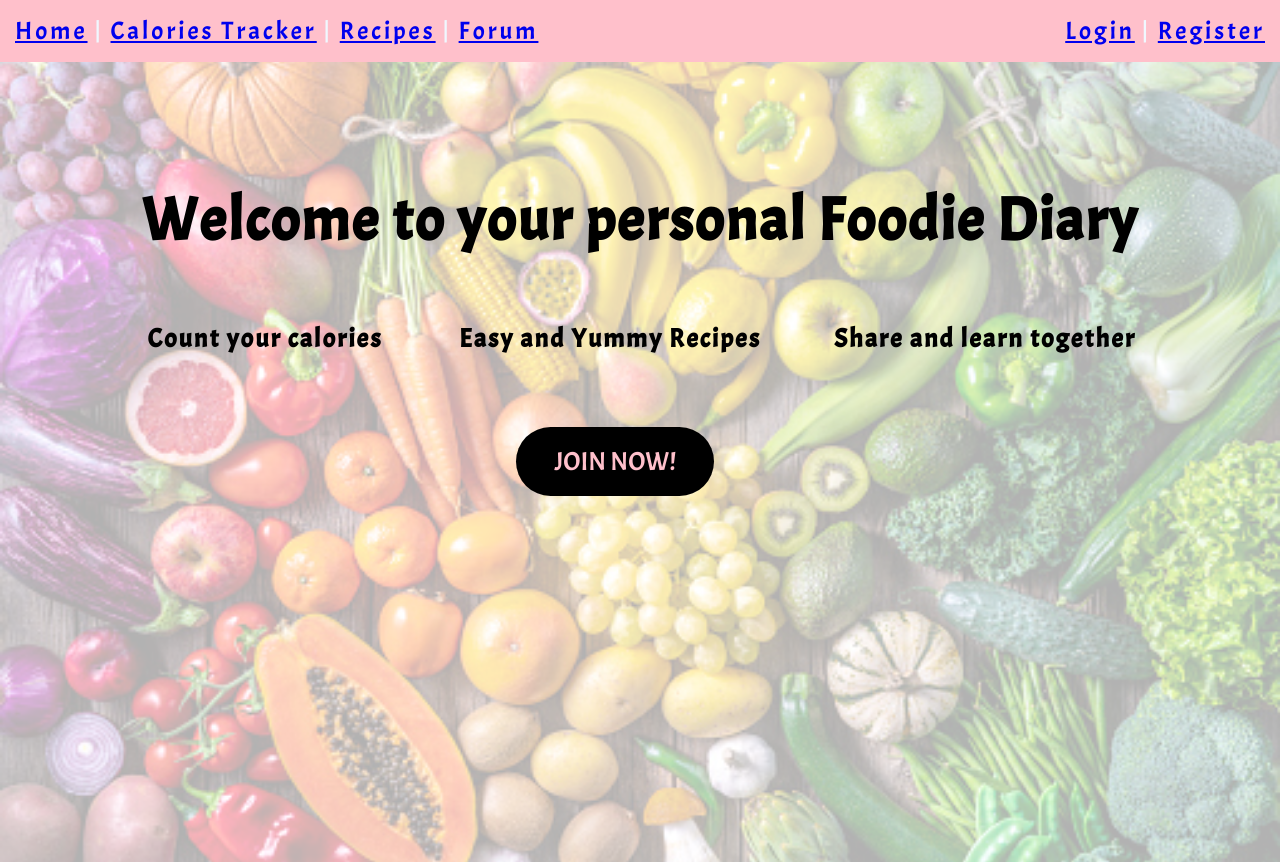
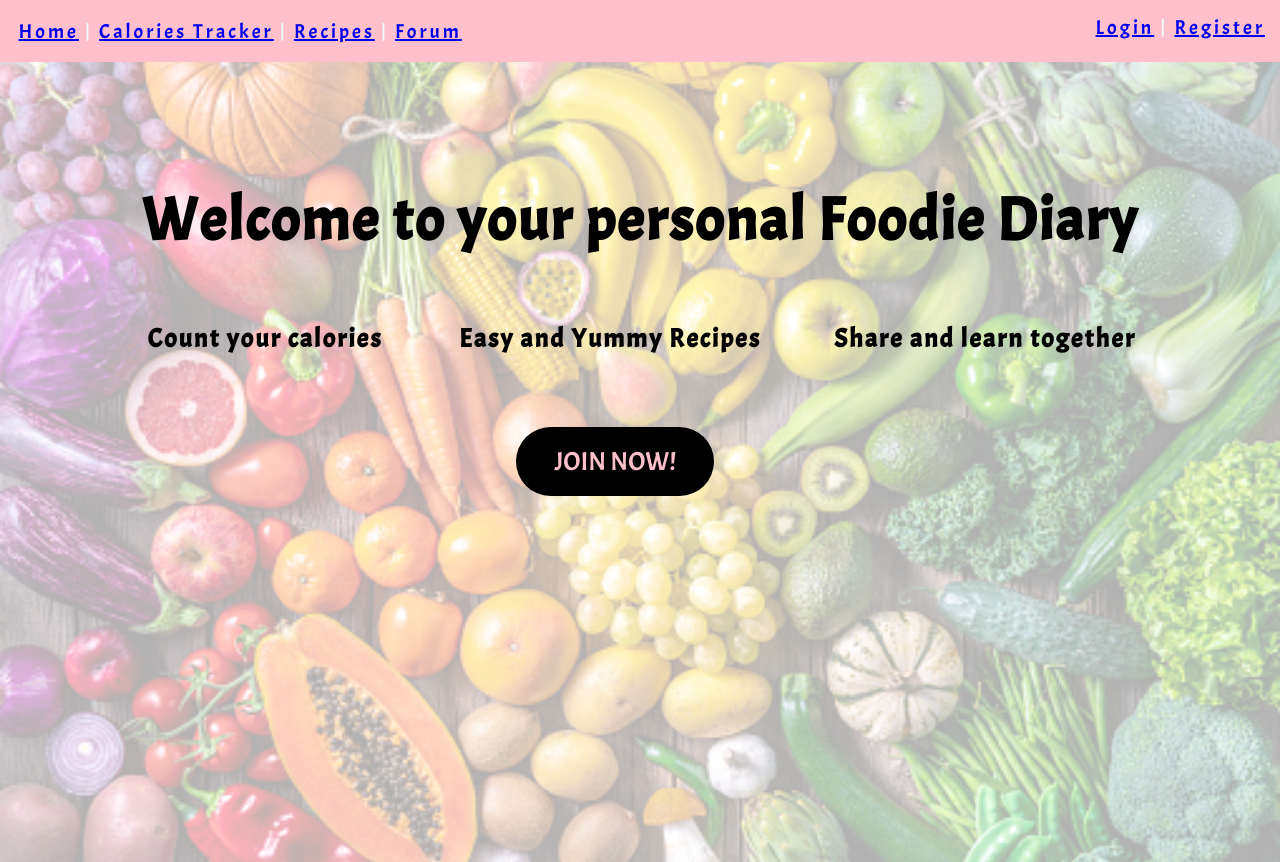
Before and after one commit to joykwokll/Foodie-Diary, a React (Create React App) app: page / in a window 1280 px wide. Shown: the top 862 px of the page. Built offline with nearby package versions, Linux system fonts and the light colour scheme; a web font is replaced by a local one.

Commit message:
Updated forum and Appheader css

```diff
--- a/src/Routes/Components/AppHeader/AppHeader.css
+++ b/src/Routes/Components/AppHeader/AppHeader.css
@@ -2,10 +2,10 @@
     background-color: pink;
     text-align: left;
     color: aliceblue;
-    padding: 15px;
+    padding: 18.5px;
     font-family: 'Acme', sans-serif;
     font-stretch: condensed;
-    font-size: 25px;
+    font-size: 20px;
     letter-spacing: 3px;
   }
 
@@ -19,6 +19,6 @@
     right: 0;
     font-family: 'Acme', sans-serif;
     font-stretch: condensed;
-    font-size: 25px;
+    font-size: 20px;
     letter-spacing: 3px;
   }
--- a/src/Routes/Forum/Forum.js
+++ b/src/Routes/Forum/Forum.js
@@ -9,17 +9,25 @@ function Forum() {
             <h1>You’re in good company</h1>
             <h2>The more the merrier! Read up post from your fellow foodie too,
                 <br/> you might come across some secret recipe hacks if you are lucky!</h2>
-                <p>Q: How much calories can one eat in a day?</p>
-                <a href="https://www.nhs.uk/common-health-questions/food-and-diet/what-should-my-daily-intake-of-calories-be/#:~:text=An%20ideal%20daily%20intake%20of,women%20and%202%2C500%20for%20men.">
+                <p>Q: How much calories can one eat in a day?</p> <br/>
+                <a href="https://www.nhs.uk/common-health-questions/food-and-diet/what-should-my-daily-intake-of-calories-be/#:~:text=An%20ideal%20daily%20intake%20of,women%20and%202%2C500%20for%20men." target="_blank">
                     A: What is considered a healthy range?
                 </a>
                 <br/>
                 <br/>
-                <p>Q: How do i keep fit while counting calories?</p>
-                <a href="https://www.active.com/fitness/articles/5-simple-tips-for-fitness-success">
+                <p>Q: How do i keep fit while counting calories?</p> <br/>
+                <a href="https://www.active.com/fitness/articles/5-simple-tips-for-fitness-success" target="_blank">
                     A: Simple fitness tips at your fingertip!
                 </a>
-
+                <br/>
+                <br/>
+                <p>Q: I want to watch my weight. What food should I avoid?</p> <br/>
+                <a href="https://www.myfooddata.com/articles/high-calorie-foods-to-avoid.php#:~:text=High%2Dcalorie%20foods%20to%20avoid,drinks%2C%20alcohol%2C%20and%20condiments." target="_blank">
+                    A: Top 10 Foods Highest in Calories to Avoid for Weight Loss.
+                </a>
+                <br/>
+                <br/>
+                <p>Anymore questions? Ask away~</p> <br/>
         </div>
         </div>
     )
```
